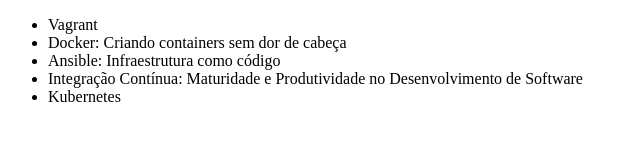
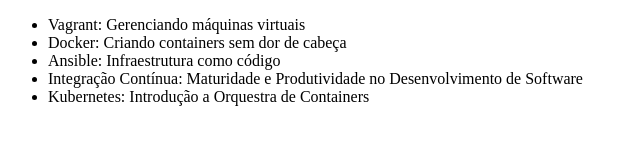
Before and after one commit to Brono30/alura-git, a plain HTML site: page index.html in a window 1280 px wide. Shown: the whole page, without its empty margins (0-640 px from the left). Drawn offline with Linux system fonts and the light colour scheme.

Commit message:
Alterando o nome do curso de Kubernetes

```diff
--- a/index.html
+++ b/index.html
@@ -6,11 +6,11 @@
 </head>
 <body>
     <ul>
-        <li>Vagrant</li>
+        <li>Vagrant: Gerenciando máquinas virtuais</li>
         <li>Docker: Criando containers sem dor de cabeça</li>
         <li>Ansible: Infraestrutura como código</li>
         <li>Integração Contínua: Maturidade e Produtividade no Desenvolvimento de Software</li>
-        <li>Kubernetes</li>
+        <li>Kubernetes: Introdução a Orquestra de Containers</li>
     </ul>
 </body>
 </html>
```
